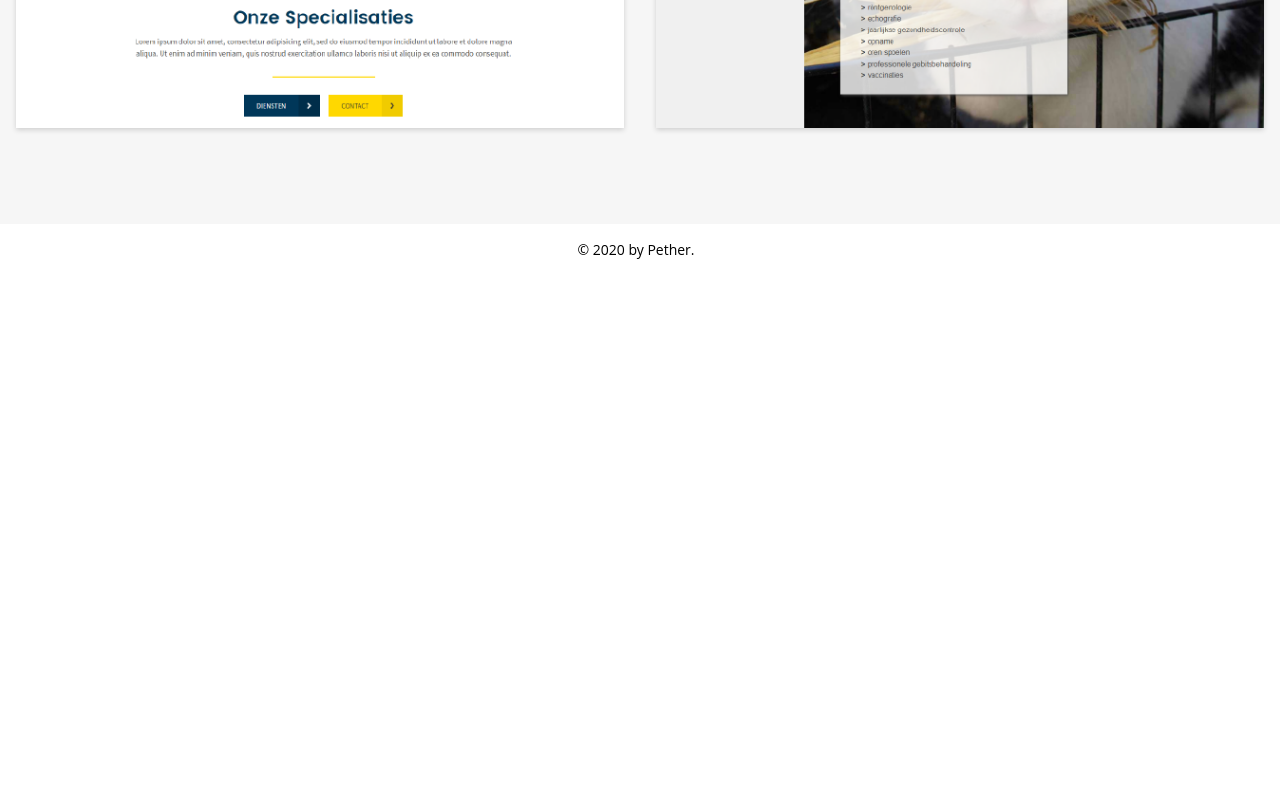
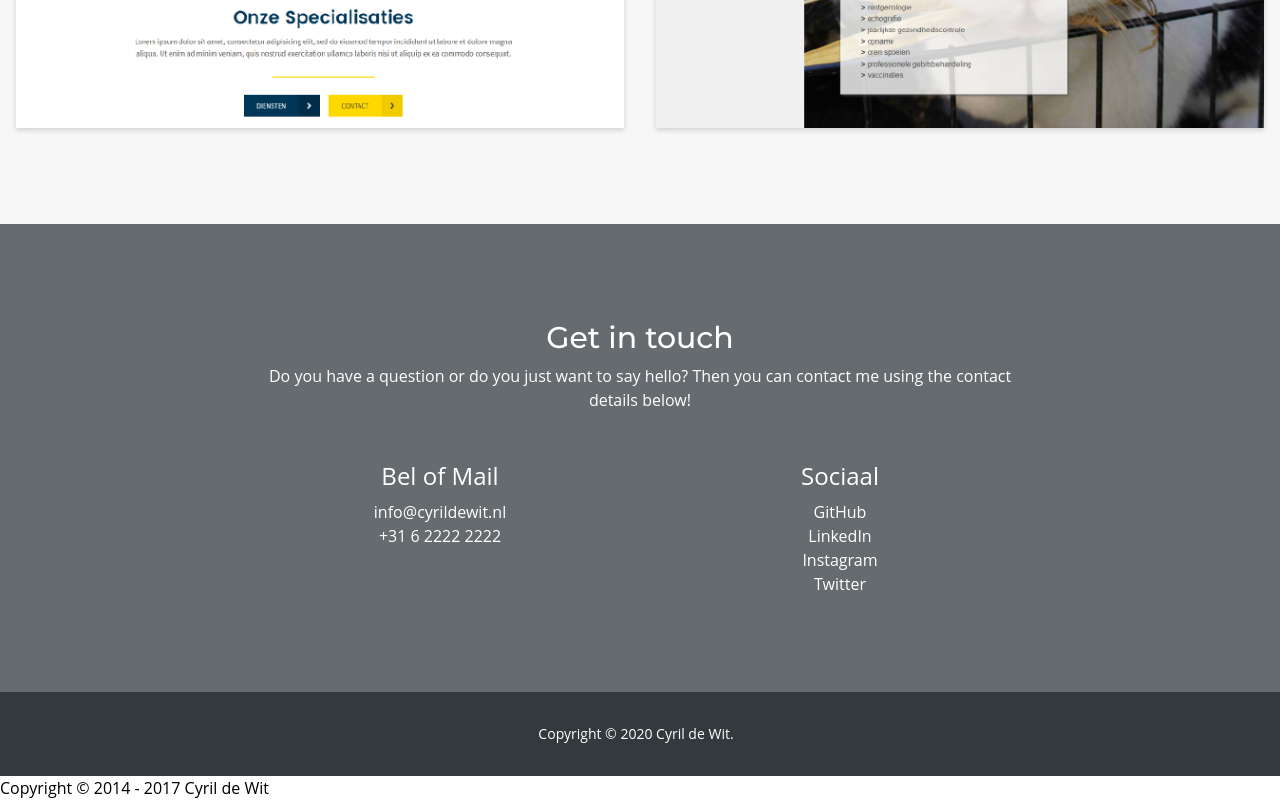
Before and after one commit to cyrildewit/my-freecodecamp-code, a plain HTML site: page responsive-web-design/personal-portfolio-page/index.html in a window 1280 px wide. Shown: the part 1321-2121 px from the top of the page. Before the commit the page ends 1597 px from the top, so only its background shows below. Drawn offline with nearby package versions, Linux system fonts and the light colour scheme.

Commit message:
feat: update personal portfolio page

```diff
--- a/responsive-web-design/personal-portfolio-page/index.html
+++ b/responsive-web-design/personal-portfolio-page/index.html
@@ -14,7 +14,7 @@
 
 <body class="font-open-sans">
 
-    <header class="fixed top-0 w-full bg-primary-dark shadow-navbar z-30" id="header">
+    <header class="fixed top-0 w-full bg-primary-dark shadow-navbar z-50" id="header">
         <div class="relative">
 
             <div class="container mx-auto px-6">
@@ -31,7 +31,7 @@
                         </div>
                     </div>
 
-                    <nav class="flex items-center h-full" id="navbar">
+                    <nav class="hidden md:flex items-center h-full" id="navbar">
 
                         <a href="#welcome-section"
                             class="flex flex-row items-center px-3 pt-1 font-montserrat text-white focus:outline-none border-b-4 border-primary-green h-full">
@@ -49,6 +49,10 @@
                         </a>
 
                     </nav>
+
+                    <div class="cw-nav-trigger block md:hidden">
+                        <span class="cw-nav-icon"></span>
+                    </div>
 
                 </div>
             </div>
@@ -73,53 +77,6 @@
         <div class="absolute inset-0 welcome-section-bg-image-overlay"></div>
     </section>
 
-    <!-- <section class="bg-white  border-t">
-        <div class="container mx-auto px-4">
-
-            <div class="flex -mx-4">
-                <div class="">
-                    <svg class="h-16 w-16 text-red-500 mx-auto mb-4" fill="none" viewBox="0 0 24 24"
-                        stroke="currentColor">
-                        <path stroke-linecap="round" stroke-linejoin="round" stroke-width="2"
-                            d="M8 12h.01M12 12h.01M16 12h.01M21 12c0 4.418-4.03 8-9 8a9.863 9.863 0 01-4.255-.949L3 20l1.395-3.72C3.512 15.042 3 13.574 3 12c0-4.418 4.03-8 9-8s9 3.582 9 8z" />
-                    </svg>
-
-
-                    <h2 class="font-poppins text-2xl text-center mb-2">Cool Feature</h2>
-                    <p class="text-center">Lorem ipsum dolor sit amet consectetur adipisicing elit. Veritatis vitae
-                        neque dolore repellendus mollitia consequatur.</p>
-                </div>
-
-                <div class="w-1/3 px-4">
-                    <svg class="h-16 w-16 text-red-500 mx-auto mb-4" fill="none" viewBox="0 0 24 24"
-                        stroke="currentColor">
-                        <path stroke-linecap="round" stroke-linejoin="round" stroke-width="2"
-                            d="M14.828 14.828a4 4 0 01-5.656 0M9 10h.01M15 10h.01M21 12a9 9 0 11-18 0 9 9 0 0118 0z" />
-                    </svg>
-
-
-                    <h2 class="font-poppins text-2xl text-center mb-2">Great Service</h2>
-                    <p class="text-center">Lorem ipsum dolor sit amet consectetur adipisicing elit. Veritatis vitae
-                        neque dolore repellendus mollitia consequatur.</p>
-                </div>
-
-                <div class="w-1/3 px-4">
-                    <svg class="h-16 w-16 text-red-500 mx-auto mb-4" fill="none" viewBox="0 0 24 24"
-                        stroke="currentColor">
-                        <path stroke-linecap="round" stroke-linejoin="round" stroke-width="2"
-                            d="M12 15v2m-6 4h12a2 2 0 002-2v-6a2 2 0 00-2-2H6a2 2 0 00-2 2v6a2 2 0 002 2zm10-10V7a4 4 0 00-8 0v4h8z" />
-                    </svg>
-
-
-                    <h2 class="font-poppins text-2xl text-center mb-2">Super Secure</h2>
-                    <p class="text-center">Lorem ipsum dolor sit amet consectetur adipisicing elit. Veritatis vitae
-                        neque dolore repellendus mollitia consequatur.</p>
-                </div>
-            </div>
-
-        </div>
-    </section> -->
-
     <section class="py-24 bg-light-grey" id="projects">
         <div class="container mx-auto px-4">
             <header class="max-w-3xl mx-auto mb-12 text-center">
@@ -127,8 +84,8 @@
                 <p class="text-dark-grey">Over the years I have worked on several projects. Here is a selection of my recent work.</p>
             </header>
 
-            <div class="flex -mx-4">
-                <div class="w-1/2 px-4">
+            <div class="flex flex-wrap -mx-4">
+                <div class="w-full md:w-1/2 px-4 mb-8 md:mb-0">
                     <a class="project-tile relative block bg-white shadow-one overflow-hidden">
                         <img class="max-w-full h-auto z-10" src="img/hijnebouw-thumbnail-2.png"
                             alt="Portfolio Hijnebouw.nl thumbnail">
@@ -148,7 +105,7 @@
                     </a>
                 </div>
 
-                <div class="w-1/2 px-4">
+                <div class="w-full md:w-1/2 px-4">
                     <a href="http://www.dierenkliniekhoorn.nl/" target="_blank" class="project-tile relative block bg-white shadow-one overflow-hidden">
                         <img class="max-w-full h-auto z-10" src="img/dierenkliniekhoorn-thumbnail-2.png"
                             alt="Portfolio Hijnebouw.nl thumbnail">
@@ -169,29 +126,50 @@
         </div>
     </section>
 
-    <!-- <section class="bg-white py-24 border-t shadow-sm" id="sign_up">
-        <div class="container mx-auto px-4">
-            <h1 class="font-poppins text-3xl font-medium text-center mb-12">Sign Up</h1>
+    <section class="relative py-24 text-white bg-contact bg-cover">
+        <div class="container mx-auto px-4 relative z-30">
+            <header class="mb-12 text-center max-w-3xl mx-auto z-30">
+                <h1 class="mb-2 font-montserrat font-medium text text-3xl">Get in touch</h1>
+                <p class="">Do you have a question or do you just want to say hello? Then you can contact me using the contact details below!</p>
+                <div class="divider section-header__divider"></div>
+            </header>
 
-            <form action="https://www.freecodecamp.com/email-submit" id="form" class="w-full max-w-sm mx-auto">
-                <div class="flex justify-between items-center">
-                    <div style="width: 60%">
-                        <input type="email" id="email" placeholder="Email" name="email"
-                            class="appearance-none block w-full bg-gray-200 text-gray-700 border border-gray-200 rounded py-3 px-4 leading-tight focus:outline-none focus:bg-white focus:border-gray-500">
+            <div class="max-w-3xl mx-auto">
+                <div class="flex -mx-4 text-center">
+                    <div class="w-1/2 px-4">
+                        <h2 class="text-2xl mb-2">Bel of Mail</h2>
+
+                        <ul class="list-unstyled">
+                            <li>info@cyrildewit.nl</li>
+                            <li>+31 6 2222 2222</li>
+                        </ul>
                     </div>
 
-                    <div>
-                        <input
-                            class="bg-red-600 hover:bg-red-300 text-white font-bold py-3 px-4 rounded focus:outline-none focus:shadow-outline ml-4"
-                            type="submit" id="submit" value="Sign me up!">
+                    <div class="w-1/2 px-4">
+                        <h2 class="text-2xl mb-2">Sociaal</h2>
+
+                        <ul class="list-unstyled">
+                            <li><a href="http://www.github.com/cyrildewit" id="profile-link" target="_blank">GitHub</a></li>
+                            <li><a href="http://www.linkedin.com/in/cyrildewit" target="_blank">LinkedIn</a></li>
+                            <li><a href="http://www.instagram.com/cyrildewit" target="_blank">Instagram</a></li>
+                            <li><a href="http://www.twitter.com/cyrilwit" target="_blank">Twitter</a></li>
+                        </ul>
                     </div>
                 </div>
-            </form>
+            </div>
         </div>
-    </section> -->
 
-    <footer class="flex justify-center py-4">
-        <p class="text-sm pr-2" style="line-height: 20px;">&copy; 2020 by Pether.</p>
+        <div class="absolute inset-0 bg-primary-dark opacity-75"></div>
+    </section>
+
+    <footer class="flex justify-center p-8 bg-primary-dark">
+        <p class="text-sm text-white pr-2" style="line-height: 20px;">Copyright &copy; 2020 <a class="text-primary-green" href="#">Cyril de Wit</a>.</p>
+    </footer>
+
+    <footer class="">
+        <div class="container">
+            <p class="cw-site-footer__copyright-text">Copyright &copy; 2014 - 2017 <a href="#">Cyril de Wit</a></p>
+        </div>
     </footer>
 
     <script src="https://cdn.freecodecamp.org/testable-projects-fcc/v1/bundle.js"></script>
```
